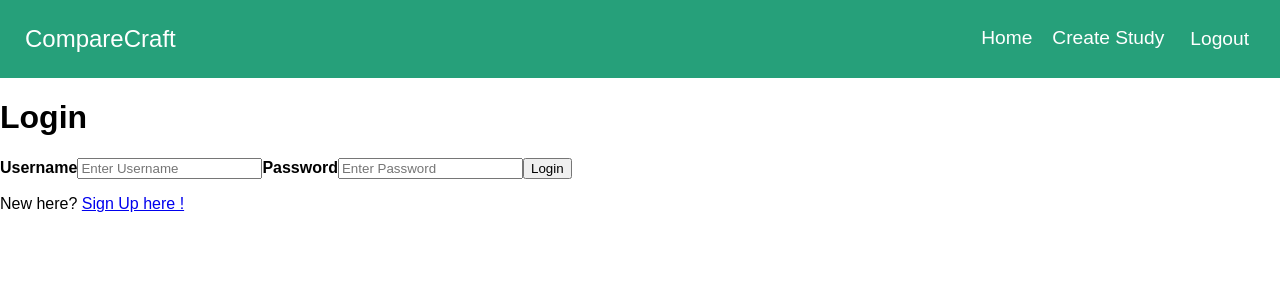
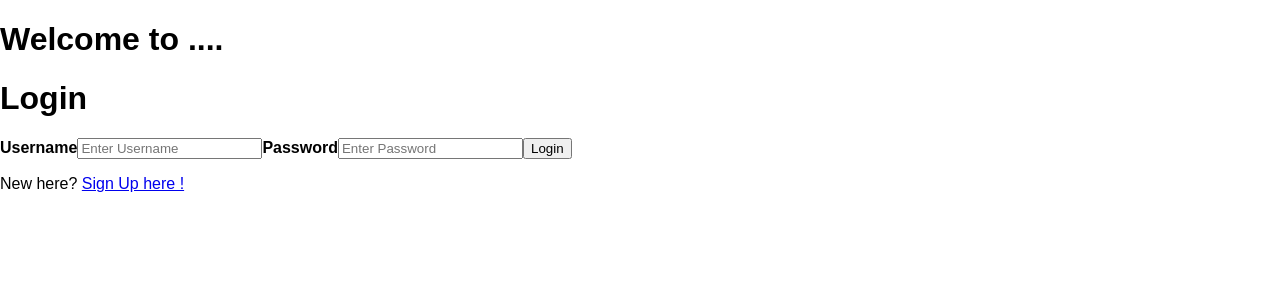
Before and after one commit to miasannstud/webproject, a React (Vite) app in the folder front-end/: page / in a window 1280 px wide. Shown: the top 300 px of the page. Built offline with nearby package versions, Linux system fonts and the light colour scheme.

Commit message:
navbar goodbye

```diff
--- a/front-end/src/App.jsx
+++ b/front-end/src/App.jsx
@@ -16,15 +16,14 @@ import ParticipantPage from './pages/participant/ParticipantPage';
 function App() {
   return (
     <BrowserRouter>
-      <Navbar />
       <Routes>
         <Route path="/" element={<LoginPage />} />
         <Route path="/signup" element={<SignupPage />} />
         {/* <Route path="/edit/:studyId" element={<EditPage />}/> */}
         <Route path="/participant/:studyId" element={<ParticipantPage />} />
-        <Route path="/dashboard" element={<ProtectedRoutes> <DashPage /> </ProtectedRoutes>} />
-        <Route path="/results/:studyId" element={<ProtectedRoutes> <ResultsPage /> </ProtectedRoutes>} />
-        <Route path="/createStudy" element={<ProtectedRoutes> <CreateStudy /> </ProtectedRoutes>} />
+        <Route path="/dashboard" element={<ProtectedRoutes><Navbar /><DashPage /></ProtectedRoutes>} />
+        <Route path="/results/:studyId" element={<ProtectedRoutes> <Navbar /><ResultsPage /> </ProtectedRoutes>} />
+        <Route path="/createStudy" element={<ProtectedRoutes> <Navbar /> <CreateStudy /> </ProtectedRoutes>} />
 
       </Routes>
     </BrowserRouter>
--- a/front-end/src/pages/auth/LoginForm.jsx
+++ b/front-end/src/pages/auth/LoginForm.jsx
@@ -34,8 +34,7 @@ export default function LoginForm() {
 
   return (
     <form onSubmit={handleLogin}>
-
-      <div className="container">
+      <div className="loginContainer">
         <label htmlFor="username"><b>Username</b></label>
         <input
           type="text"
--- a/front-end/src/pages/auth/LoginPage.jsx
+++ b/front-end/src/pages/auth/LoginPage.jsx
@@ -4,6 +4,7 @@ export default function LoginPage() {
   console.log("LoginPage rendered");
   return (
     <div>
+      <h1>Welcome to ....</h1>
       <h1>Login</h1>
       <LoginForm />
     </div>
--- a/front-end/src/pages/auth/SignupForm.css
+++ b/front-end/src/pages/auth/SignupForm.css
@@ -9,3 +9,5 @@
     font-weight: bold;
     margin-top: 10px;
   }
+
+container
```
